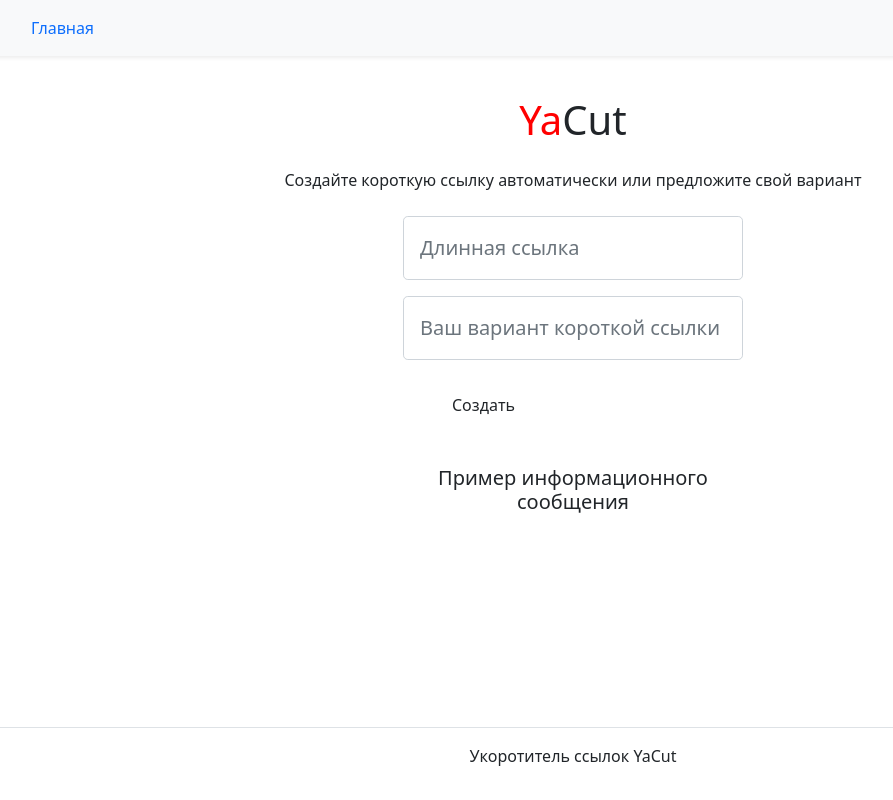
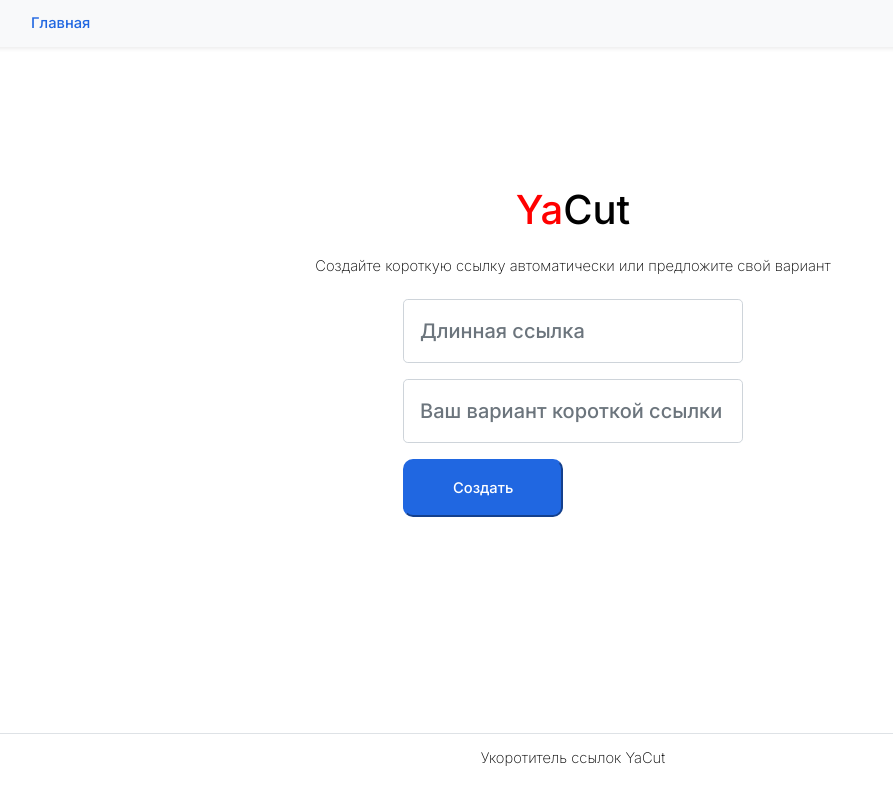
Before and after one commit to smirnovds1990/link_cutter, a Flask app: page / in a window 1280 px wide. Shown: the whole page, without its empty margins (67-960 px from the left). Run offline with Flask 2, Linux system fonts and the light colour scheme; some libraries are stand-ins or nearby versions.

Commit message:
Fix the index.html styles.

```diff
--- a/yacut/static/css/style.css
+++ b/yacut/static/css/style.css
@@ -21,7 +21,7 @@
 body {
     font-family: Inter,Arial,Lucida Grande,sans-serif;
     padding-top: 1rem;
-    color: #4b4f54;
+    color: black;
     font-size: 1.15vw;
     font-weight: 200;
 }
@@ -47,8 +47,10 @@
 }
 .btn-primary {
     color: #fff;
-    background-color: #13629E;
-    border-color: #13629E;
+    font-size: 1em;
+    background-color: #2067e1;
+    border-color: #2067e1;
+    border-radius: 10px;
 }
 .btn-primary:hover {
     color: #fff;
@@ -72,11 +74,10 @@
   }
 a.nav-link {
     transition: opacity .3s ease,color .3s ease;
-    color: #063D67;
+    color: #2067e1;
     font-weight: 500;
     /* font-size: 1.1vw; */
     line-height: 1em;
-    text-transform: uppercase;
 }
 
 a.nav-link:hover {
--- a/yacut/templates/index.html
+++ b/yacut/templates/index.html
@@ -4,11 +4,13 @@
 <head>
   <meta charset="utf-8">
   <meta name="viewport" content="width=device-width, initial-scale=1">
-  <link rel="icon" href="img/fav/fav.ico" type="image">
-  <link rel="apple-touch-icon" sizes="180x180" href="img/fav/apple-touch-icon.png">
-  <link rel="icon" type="image/png" sizes="32x32" href="img/fav/favicon-32x32.png">
-  <link rel="icon" type="image/png" sizes="16x16" href="img/fav/favicon-16x16.png">
-  <link rel="stylesheet" href="css/bootstrap.min.css">
+  <link rel="stylesheet" href="{{ url_for('static', filename='css/bootstrap.min.css') }}">
+  <link rel="stylesheet" href="{{ url_for('static', filename='css/carousel.css') }}">
+  <link rel="stylesheet" href="{{ url_for('static', filename='css/style.css') }}">
+  <link rel="icon" href="{{ url_for('static', filename='img/fav/favicon.ico') }}" type="image">
+  <link rel="apple-touch-icon" sizes="180x180" href="{{ url_for('static', filename='img/fav/apple-touch-icon.png') }}">
+  <link rel="icon" type="image/png" sizes="32x32" href="{{ url_for('static', filename='img/fav/favicon-32x32.png') }}">
+  <link rel="icon" type="image/png" sizes="16x16" href="{{ url_for('static', filename='img/fav/favicon-16x16.png') }}">
   <title>YaCut - укоротитель ссылок</title>
 </head>
 
@@ -51,7 +53,7 @@
               {{ form.original_link(class = 'form-control form-control-lg py-3 mb-3', placeholder = "Длинная ссылка") }}
               <p></p>
               {{ form.custom_id(class = 'form-control form-control-lg py-3 mb-3', placeholder = "Ваш вариант короткой ссылки", rows = '3', cols = '40') }}
-              {{ form.submit(class = 'button px-5 py-3 btn') }}
+              {{ form.submit(class = 'button px-5 py-3 btn-primary') }}
             </form>
           </div>
           <div class="col-sm">
@@ -65,7 +67,15 @@
           </div>
           <div class="col-sm">
             <p class="text-center">
-            <h5 class="text-center">Пример информационного сообщения</h5>
+            <h5 class="text-center" style="color:red">
+              {% with messages = get_flashed_messages() %}
+                {% if messages %}
+                  {% for message in messages %}
+                    {{ message }}
+                  {% endfor %}
+                {% endif %}
+              {% endwith %}
+            </h5>
             </p>
           </div>
           <div class="col-sm">
@@ -79,9 +89,6 @@
     <p>Укоротитель ссылок YaCut</p>
   </footer>
 </body>
-<script src="https://code.jquery.com/jquery-3.2.1.slim.min.js"
-  integrity="sha384-KJ3o2DKtIkvYIK3UENzmM7KCkRr/rE9/Qpg6aAZGJwFDMVNA/GpGFF93hXpG5KkN" crossorigin="anonymous"></script>
-<script src="https://maxcdn.bootstrapcdn.com/bootstrap/4.0.0/js/bootstrap.min.js"
-  integrity="sha384-JZR6Spejh4U02d8jOt6vLEHfe/JQGiRRSQQxSfFWpi1MquVdAyjUar5+76PVCmYl" crossorigin="anonymous"></script>
+<script src="{{ url_for('static', filename='js/bootstrap.bundle.min.js') }}"></script>
 
 </html>
--- a/yacut/views.py
+++ b/yacut/views.py
@@ -1,4 +1,4 @@
-from flask import redirect, render_template, url_for
+from flask import flash, redirect, render_template, url_for
 
 from . import app, db
 from .forms import URLForm
@@ -9,6 +9,10 @@
 def index_view():
     form = URLForm()
     if form.validate_on_submit():
+        short = form.custom_id.data
+        if URLMap.query.filter_by(short=short).first() is not None:
+            flash('Предложенный вариант короткой ссылки уже существует.')
+            return render_template('index.html', form=form)
         new_link = URLMap(
             original=form.original_link.data,
             short=form.custom_id.data
@@ -21,5 +25,7 @@
 
 @app.route('/<int:id>')
 def link_view(id):
+    form = URLForm()
     new_link = URLMap.query.get_or_404(id)
-    return render_template('link.html', new_link=new_link)
+    flash(f'Ваша новая ссылка готова: {new_link.short}')
+    return render_template('index.html', new_link=new_link, form=form)
```
